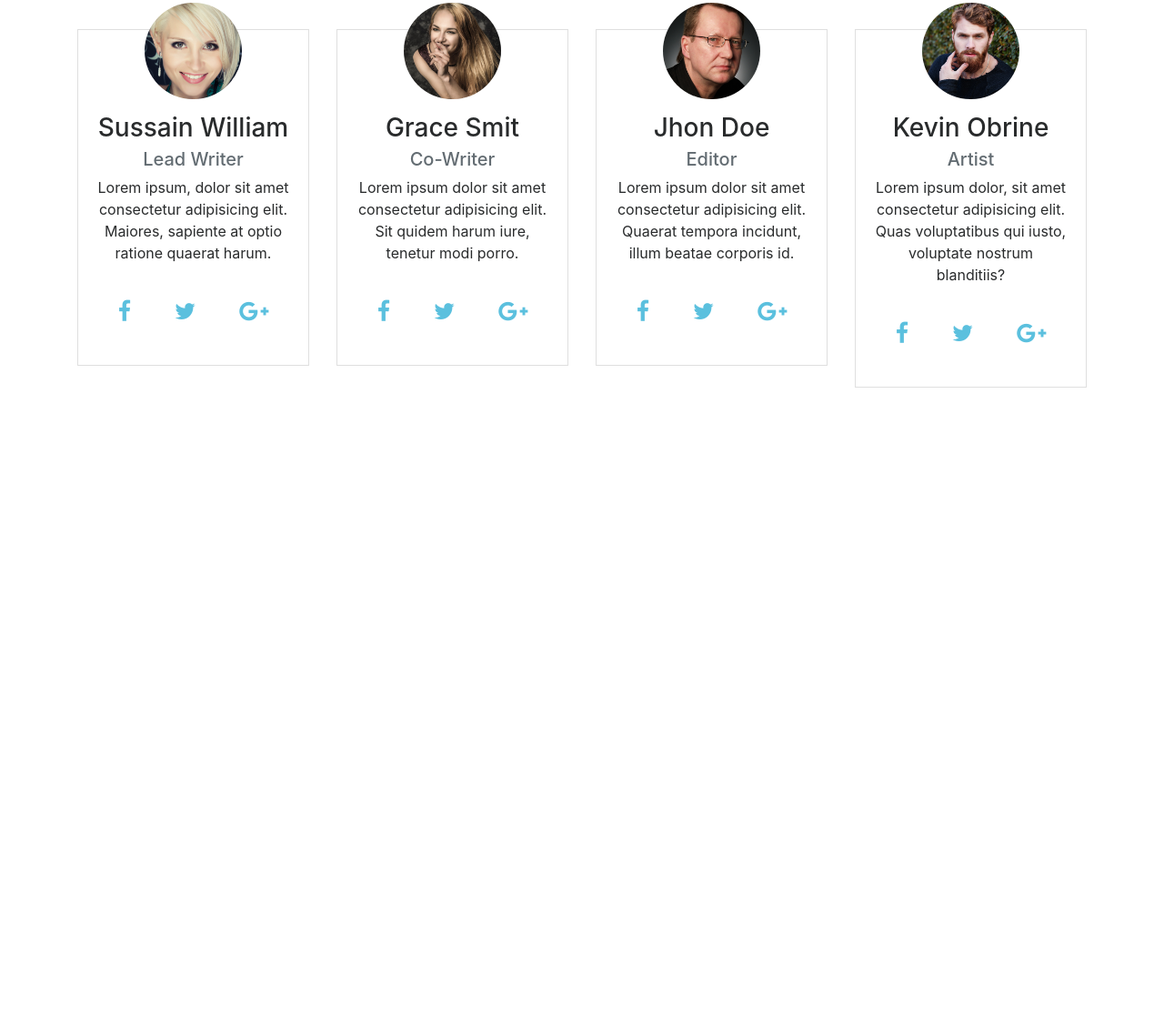
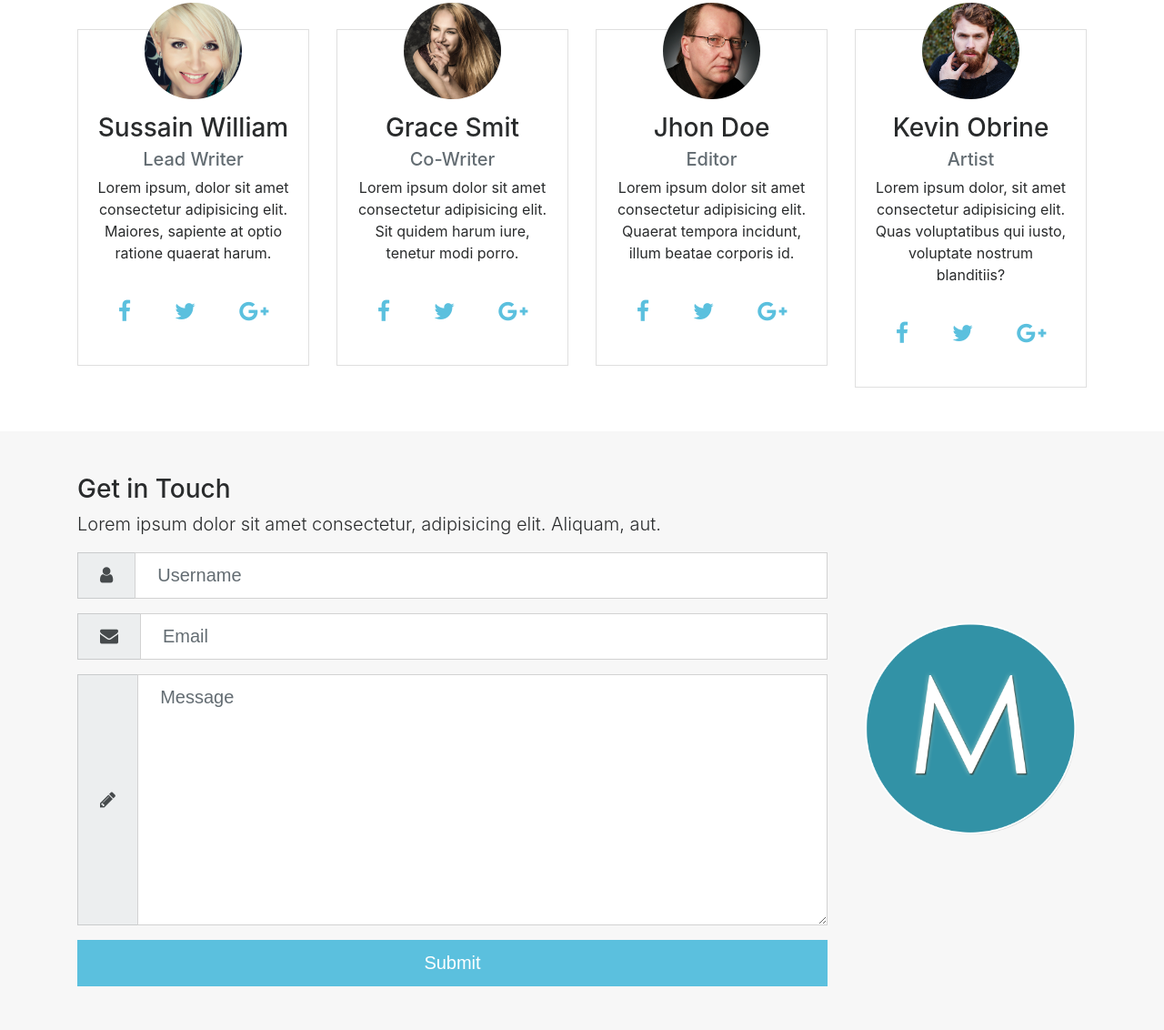
Before and after one commit to AliAhsanNoon/bootstrap-refresher-project-01, a website: page src/index.html in a window 1280 px wide. Shown: the part 1860-2992 px from the top of the page at 91% size. Before the commit the page ends 2334 px from the top, so only its background shows below. Drawn offline with Linux system fonts and the light colour scheme.

Commit message:
Contact Section Completed

```diff
--- a/src/index.html
+++ b/src/index.html
@@ -276,6 +276,40 @@
             </div>
           </div>
         </section>
+        <section class="bg-faded py-5" id="contact">
+          <div class="container">
+            <div class="row" >
+              <div class="col-lg-9">
+                <h3>Get in Touch</h3>
+                <p class="lead">Lorem ipsum dolor sit amet consectetur, adipisicing elit. Aliquam, aut.</p>
+                <form action="">
+                  <div class="form-group">
+                    <div class="input-group input-group-lg">
+                      <span class="input-group-addon"><i class="fa fa-user"></i></span>
+                      <input type="text" class="form-control" placeholder="Username">
+                    </div>
+                  </div>
+                  <div class="form-group">
+                    <div class="input-group input-group-lg">
+                      <span class="input-group-addon"><i class="fa fa-envelope"></i></span>
+                      <input type="email" class="form-control" placeholder="Email">
+                    </div>
+                  </div>
+                  <div class="form-group">
+                    <div class="input-group input-group-lg">
+                      <span class="input-group-addon"><i class="fa fa-pencil"></i></span>
+                      <textarea class="form-control" name="Message" id="comment" cols="30" rows="10" placeholder="Message"></textarea>
+                    </div>
+                  </div>
+                  <input value="Submit" type="submit" class="btn btn-primary btn-block btn-lg">
+                </form>
+              </div>
+              <div class="col-lg-3 align-self-center">
+                  <img src="img/mlogo.png" alt="Mizuxe-Logo" class="img img-fluid hidden-md-down">
+                </div>
+            </div>
+          </div>
+        </section>
 
         <script src="js/jquery.min.js"></script>
         <script src="js/tether.min.js"></script>
```
